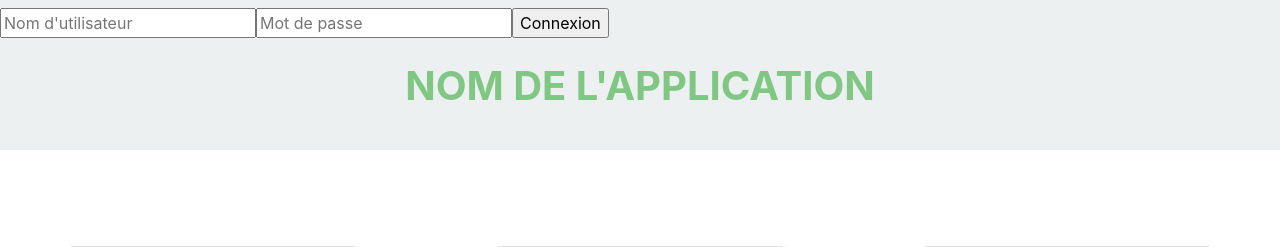
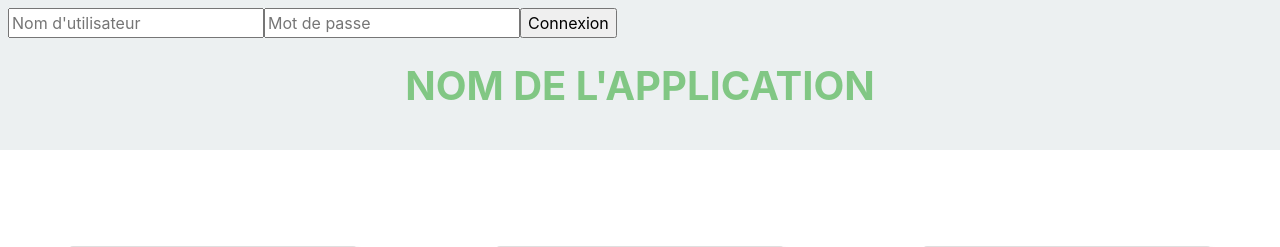
Before and after one commit to Leo599simplon/Concept-plateforme-enche, a PHP site: page / in a window 1280 px wide. Shown: the top 247 px of the page. Run offline with PHP 8.4, Linux system fonts and the light colour scheme; some libraries are stand-ins or nearby versions.

Commit message:
Update index.php

```diff
--- a/index.php
+++ b/index.php
@@ -49,7 +49,7 @@ include('scripts/produit.php');
     <header class="container-fluid col">
 
         <section id="connexion">
-                <form action="scripts/ajout_produit.php" method="POST" class="row pt-2">
+                <form action="scripts/ajout_produit.php" method="POST" class="row pt-2 pl-2">
                     <input type="text" name="user" id="user" placeholder="Nom d'utilisateur"> <br>
                     <input type="password" name="mdp" id="mdp" placeholder="Mot de passe"> <br>
                     <input type="submit" name="connexion" id="connexion" value="Connexion" class="">
```
